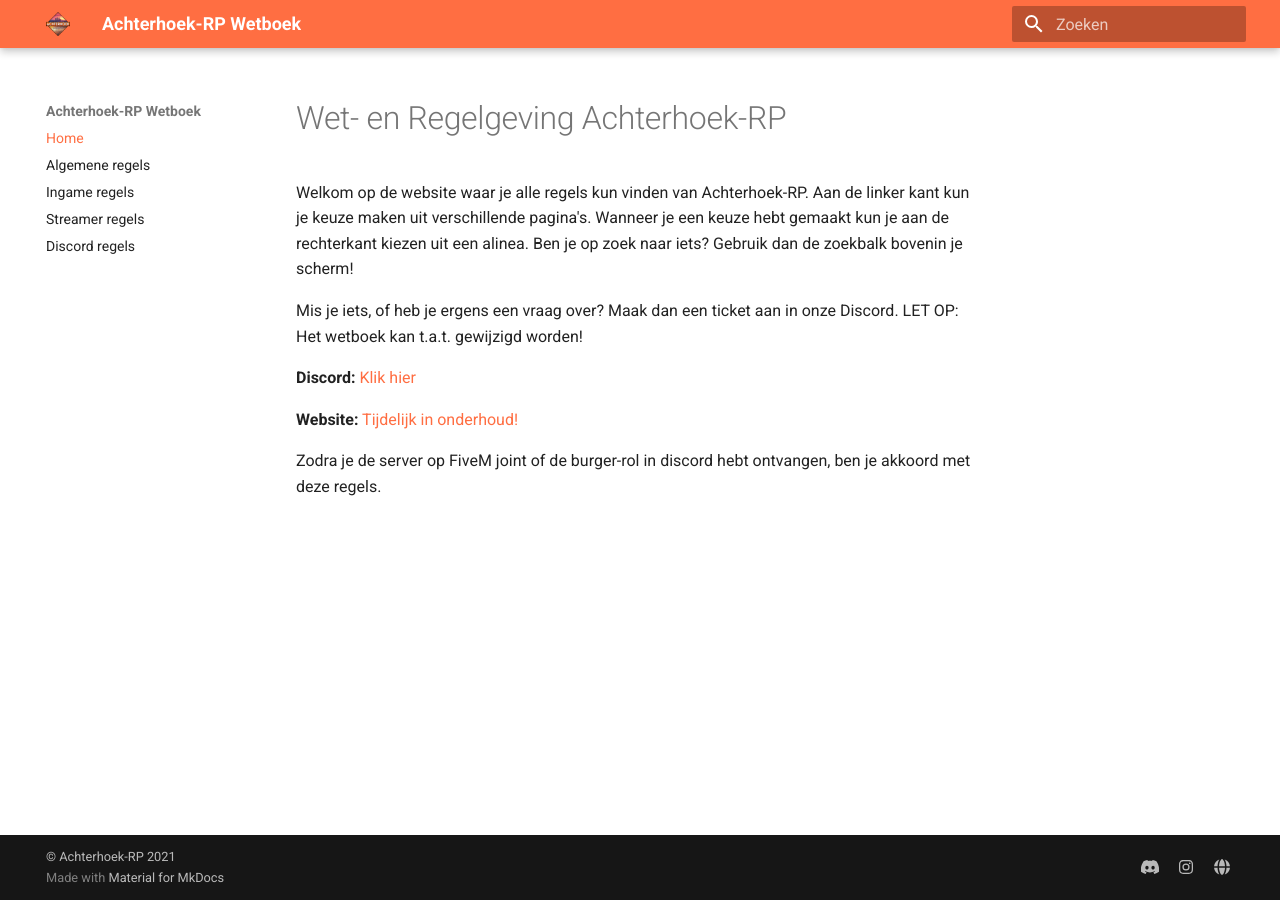
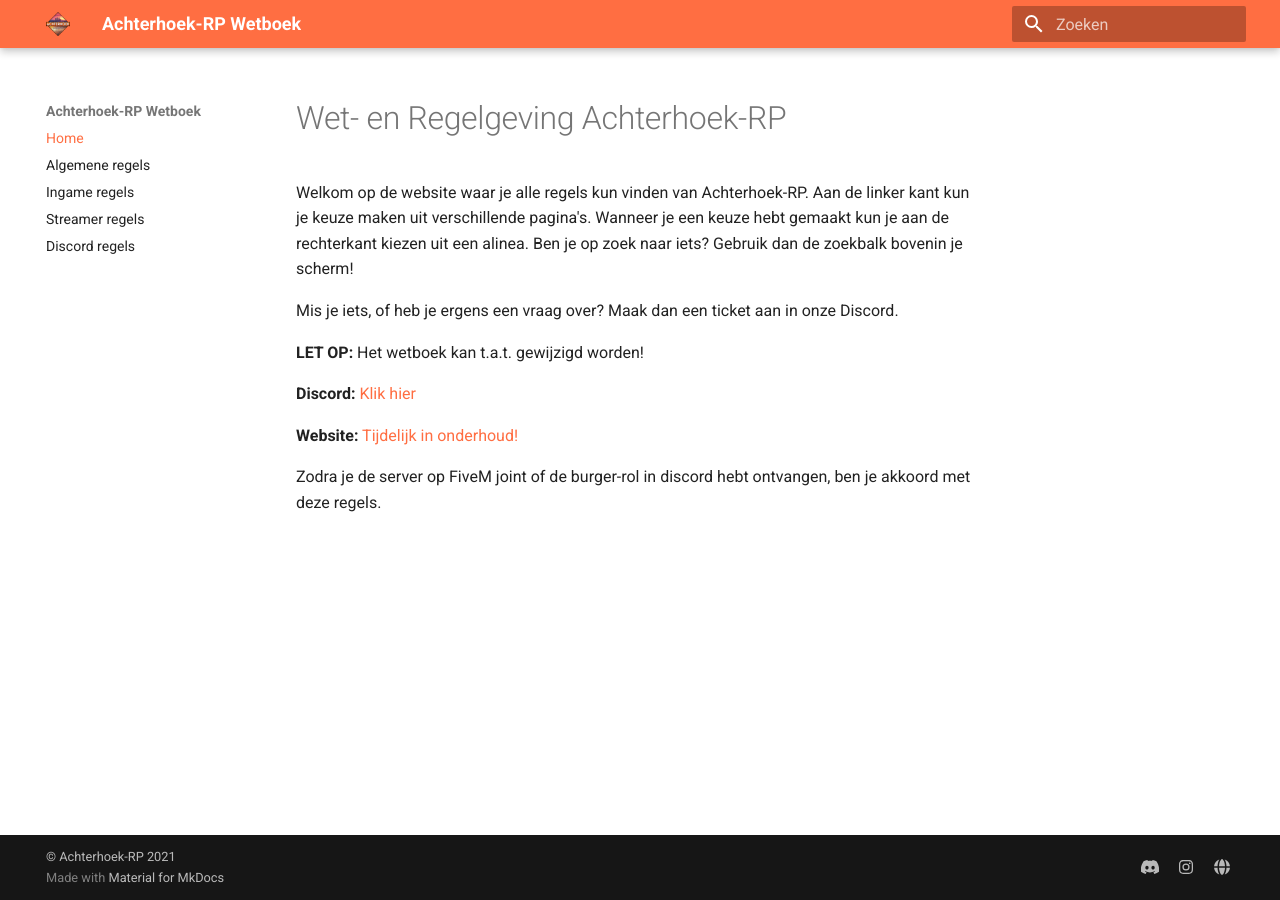
Before and after one commit to Jaccosf/ARP-Wetboek, an MkDocs documentation site: the page built from docs/index.md, in a window 1280 px wide. Built offline with MkDocs 1.6.1 and Material for MkDocs 9.7.7, drawn with Linux system fonts in a browser that asks for light colours.

Commit message:
kleine bugfix

```diff
--- a/docs/index.md
+++ b/docs/index.md
@@ -3,7 +3,8 @@
 Welkom op de website waar je alle regels kun vinden van Achterhoek-RP. Aan de linker kant kun je keuze maken uit verschillende pagina's. Wanneer je een keuze hebt gemaakt kun je aan de rechterkant kiezen uit een alinea. Ben je op zoek naar iets? Gebruik dan de zoekbalk bovenin je scherm!
 
 Mis je iets, of heb je ergens een vraag over? Maak dan een ticket aan in onze Discord.
-LET OP: Het wetboek kan t.a.t. gewijzigd worden!
+
+**LET OP:** Het wetboek kan t.a.t. gewijzigd worden!
 
 **Discord:** [Klik hier](https://dsc.gg/achterhoekrp)
 
```
